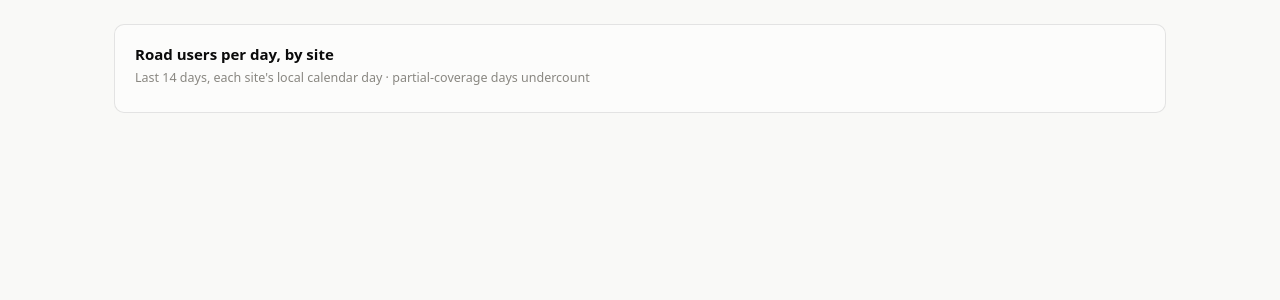
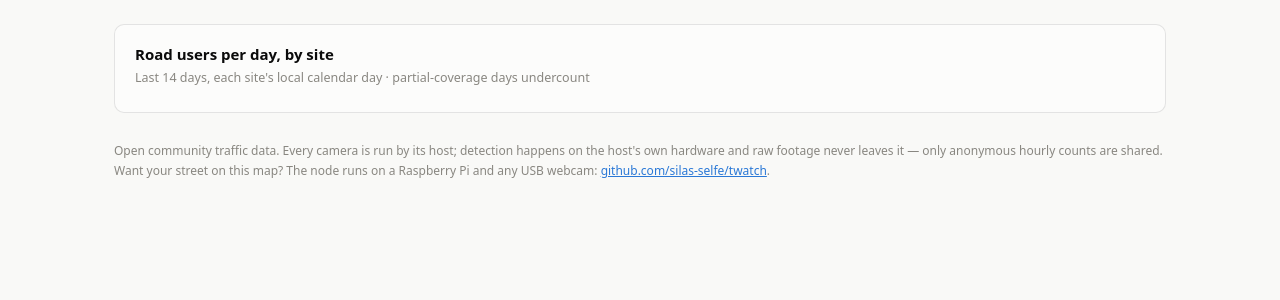
Before and after one commit to silas-selfe/twatch, a FastAPI app: page / in a window 1280 px wide. Shown: the part 154-454 px from the top of the page. Run offline with FastAPI, Linux system fonts and the light colour scheme; the visitor is signed in with stand-in values (Sample User, id 1); data that the repository does not hold is empty; some libraries are stand-ins or nearby versions.

Commit message:
Make analytics public: anonymous viewing, sign-in kept for future tiers
Fleet and site pages plus their read-only APIs no longer require a
session. The auth machinery stays (login/logout, users table) as the
foundation for the planned tiered access. Anonymous topbar shows a
Sign in link; the fleet page gains a host-a-camera note (footage
stays on the host's hardware; only anonymous hourly counts are
shared).

Co-Authored-By: Claude Fable 5 <noreply@anthropic.com>

```diff
--- a/web/app.py
+++ b/web/app.py
@@ -92,16 +92,13 @@ def logout(request: Request):
 # --------------------------------------------------------------- pages ----
 @app.get("/", response_class=HTMLResponse)
 def fleet_page(request: Request):
-    if (r := guard(request)):
-        return r
+    # public: analytics are open; sign-in remains for future operator tiers
     return templates.TemplateResponse(request, "fleet.html",
                                       {"user": user_of(request)})
 
 
 @app.get("/site/{site_id}", response_class=HTMLResponse)
 def site_page(request: Request, site_id: str):
-    if (r := guard(request)):
-        return r
     with pool().connection() as con:
         row = con.execute(
             f"SELECT site_id, label, timezone, dir_ltr_label, dir_rtl_label"
@@ -127,8 +124,6 @@ def api_guard(request: Request):
 
 @app.get("/api/fleet")
 def api_fleet(request: Request):
-    if (r := api_guard(request)):
-        return r
     with pool().connection() as con:
         sites = con.execute(f"""
             SELECT s.site_id, s.label, s.timezone,
@@ -168,8 +163,6 @@ def api_fleet(request: Request):
 
 @app.get("/api/site/{site_id}/hours")
 def api_site_hours(request: Request, site_id: str, days: int = 7):
-    if (r := api_guard(request)):
-        return r
     days = max(1, min(days, 60))
     since = datetime.now(timezone.utc) - timedelta(days=days)
     with pool().connection() as con:
--- a/web/templates/base.html
+++ b/web/templates/base.html
@@ -36,8 +36,14 @@
   <div class="topbar">
     <a class="brand" href="/">t<span>watch</span></a>
     <div class="who">
+      {% if user %}
       <span>{{ user }}</span>
       <form method="post" action="/logout"><button>Sign out</button></form>
+      {% else %}
+      <a href="/login" style="font-size: 12.5px; font-weight: 600; color: var(--ink2);
+         text-decoration: none; background: var(--surface); border: 1px solid var(--border);
+         border-radius: 7px; padding: 5px 12px;">Sign in</a>
+      {% endif %}
     </div>
   </div>
   {% endblock %}
--- a/web/templates/fleet.html
+++ b/web/templates/fleet.html
@@ -20,6 +20,14 @@
     </div>
     <div id="trend"></div>
   </div>
+
+  <footer>
+    Open community traffic data. Every camera is run by its host; detection
+    happens on the host's own hardware and raw footage never leaves it &#8212;
+    only anonymous hourly counts are shared. Want your street on this map?
+    The node runs on a Raspberry Pi and any USB webcam:
+    <a href="https://github.com/silas-selfe/twatch" style="color: var(--vol);">github.com/silas-selfe/twatch</a>.
+  </footer>
 </div>
 {% endblock %}
 {% block scripts %}
```
